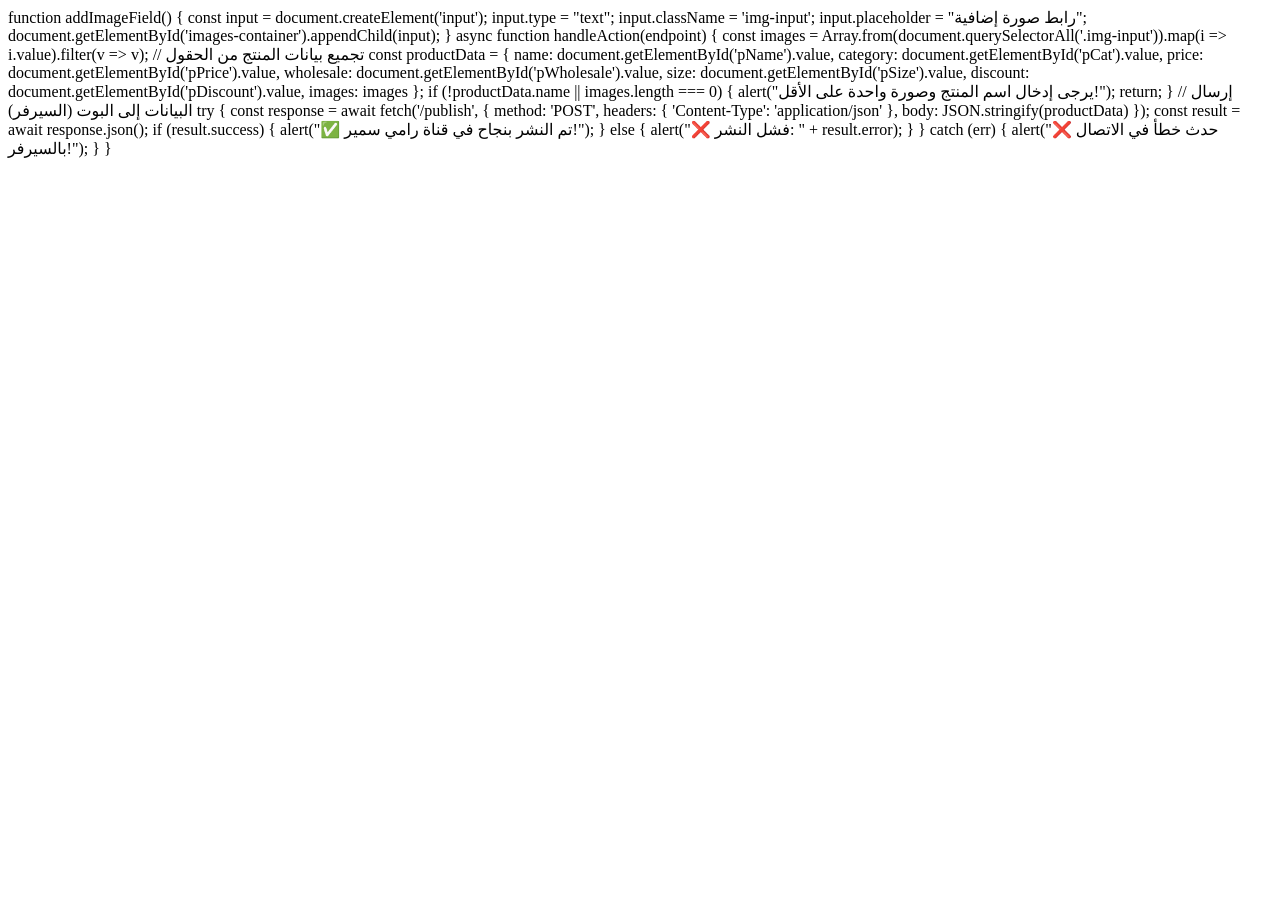
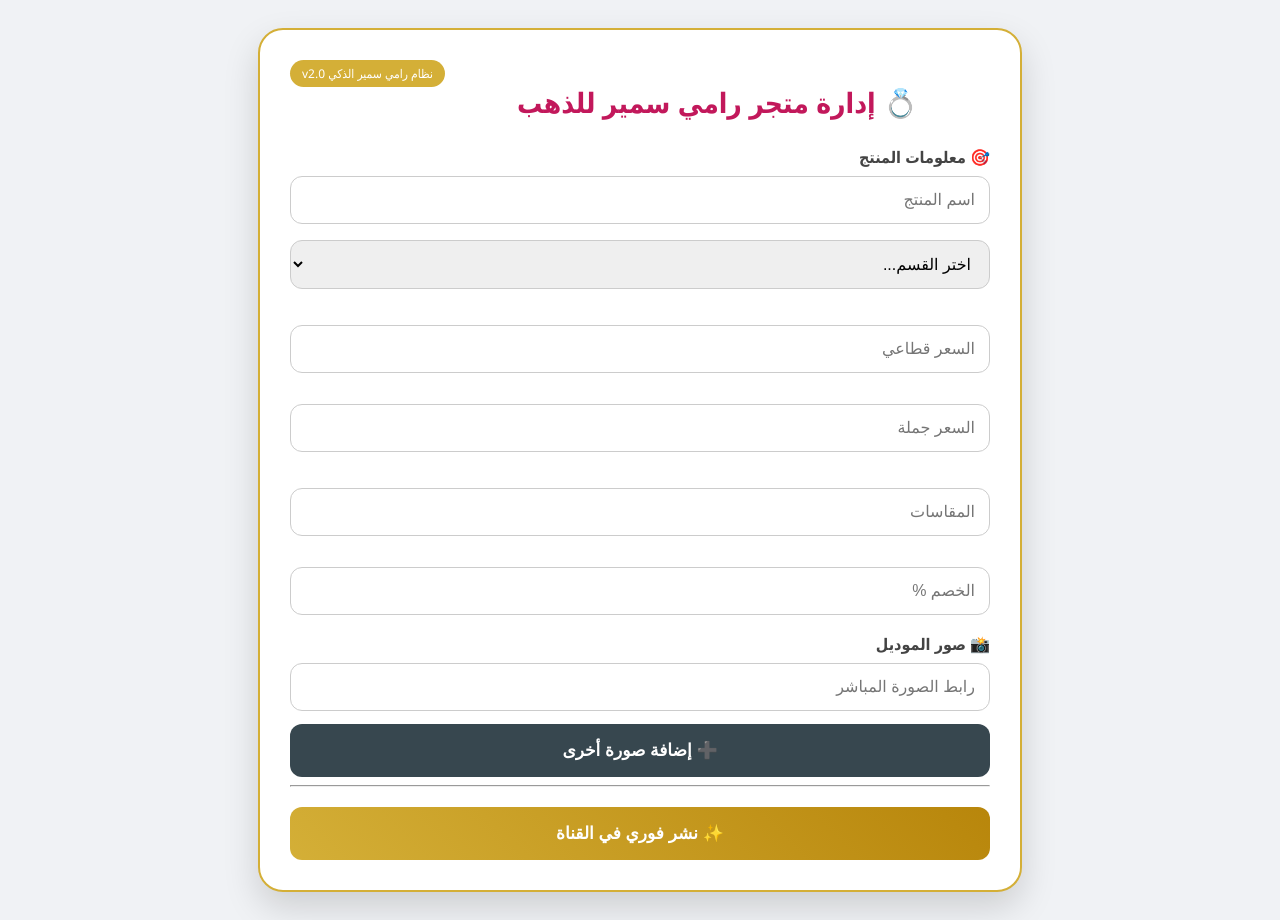
Before and after one commit to ramisamir2006-hash/my-store, a website: page public/index.html in a window 1280 px wide. Before the commit the page ends 800 px from the top, so only its background shows below. Drawn offline with Linux system fonts and the light colour scheme.

Commit message:
Update index.html
Signed-off-by: ramisamir2006-hash <ramisamir2006@gmail.com>

```diff
--- a/public/index.html
+++ b/public/index.html
@@ -1,3 +1,63 @@
+<!DOCTYPE html>
+<html lang="ar" dir="rtl">
+<head>
+    <meta charset="UTF-8">
+    <meta name="viewport" content="width=device-width, initial-scale=1.0">
+    <title>لوحة تحكم متجر رامي سمير</title>
+    <style>
+        body { font-family: 'Segoe UI', Tahoma, Geneva, Verdana, sans-serif; background: #f0f2f5; padding: 20px; direction: rtl; }
+        .admin-panel { background: white; max-width: 700px; margin: auto; padding: 30px; border-radius: 25px; box-shadow: 0 15px 35px rgba(0,0,0,0.15); border: 2px solid #d4af37; }
+        h2 { color: #c2185b; text-align: center; margin-bottom: 25px; font-size: 28px; }
+        label { font-weight: bold; color: #444; display: block; margin-top: 10px; }
+        input, select, textarea { width: 100%; padding: 14px; margin: 8px 0; border: 1px solid #ccc; border-radius: 12px; box-sizing: border-box; font-size: 16px; transition: 0.3s; }
+        input:focus { border-color: #d4af37; outline: none; box-shadow: 0 0 8px rgba(212, 175, 55, 0.3); }
+        .btn-group { display: flex; gap: 15px; margin-top: 20px; flex-wrap: wrap; }
+        button { flex: 1; padding: 16px; border: none; border-radius: 12px; cursor: pointer; font-weight: bold; font-size: 17px; transition: 0.3s; min-width: 200px; }
+        .publish-btn { background: linear-gradient(45deg, #d4af37, #b8860b); color: white; }
+        .publish-btn:hover { background: linear-gradient(45deg, #b8860b, #d4af37); transform: translateY(-2px); }
+        .add-img-btn { background: #37474f; color: white; width: 100%; margin-top: 5px; }
+        .badge { background: #d4af37; color: white; padding: 5px 12px; border-radius: 20px; font-size: 12px; float: left; }
+    </style>
+</head>
+<body>
+
+<div class="admin-panel">
+    <span class="badge">نظام رامي سمير الذكي v2.0</span>
+    <h2>💍 إدارة متجر رامي سمير للذهب</h2>
+
+    <label>🎯 معلومات المنتج</label>
+    <input type="text" id="pName" placeholder="اسم المنتج">
+
+    <select id="pCat">
+        <option value="" disabled selected>اختر القسم...</option>
+        <option>خواتم</option><option>سلاسل</option><option>انسيالات</option>
+        <option>أساور</option><option>حلق</option><option>غوايش</option>
+    </select>
+
+    <div class="btn-group">
+        <input type="number" id="pPrice" placeholder="السعر قطاعي">
+        <input type="number" id="pWholesale" placeholder="السعر جملة">
+    </div>
+
+    <div class="btn-group">
+        <input type="text" id="pSize" placeholder="المقاسات">
+        <input type="number" id="pDiscount" placeholder="الخصم %">
+    </div>
+
+    <label>📸 صور الموديل</label>
+    <div id="images-container">
+        <input type="text" class="img-input" placeholder="رابط الصورة المباشر">
+    </div>
+    <button class="add-img-btn" onclick="addImageField()">➕ إضافة صورة أخرى</button>
+
+    <hr>
+
+    <div class="btn-group">
+        <button class="publish-btn" onclick="sendToBot()">✨ نشر فوري في القناة</button>
+    </div>
+</div>
+
+<script>
     function addImageField() {
         const input = document.createElement('input');
         input.type = "text";
@@ -6,11 +66,9 @@
         document.getElementById('images-container').appendChild(input);
     }
 
-    async function handleAction(endpoint) {
+    async function sendToBot() {
         const images = Array.from(document.querySelectorAll('.img-input')).map(i => i.value).filter(v => v);
-
-        // تجميع بيانات المنتج من الحقول
-        const productData = {
+        const data = {
             name: document.getElementById('pName').value,
             category: document.getElementById('pCat').value,
             price: document.getElementById('pPrice').value,
@@ -20,26 +78,21 @@
             images: images
         };
 
-        if (!productData.name || images.length === 0) {
-            alert("يرجى إدخال اسم المنتج وصورة واحدة على الأقل!");
+        if (!data.name || images.length === 0) {
+            alert("يرجى ملء الاسم وصورة واحدة على الأقل!");
             return;
         }
 
-        // إرسال البيانات إلى البوت (السيرفر)
-        try {
-            const response = await fetch('/publish', {
-                method: 'POST',
-                headers: { 'Content-Type': 'application/json' },
-                body: JSON.stringify(productData)
-            });
+        const res = await fetch('/publish', {
+            method: 'POST',
+            headers: { 'Content-Type': 'application/json' },
+            body: JSON.stringify(data)
+        });
 
-            const result = await response.json();
-            if (result.success) {
-                alert("✅ تم النشر بنجاح في قناة رامي سمير!");
-            } else {
-                alert("❌ فشل النشر: " + result.error);
-            }
-        } catch (err) {
-            alert("❌ حدث خطأ في الاتصال بالسيرفر!");
-        }
+        const result = await res.json();
+        if (result.success) alert("✅ تم النشر بنجاح!");
+        else alert("❌ خطأ: " + result.error);
     }
+</script>
+</body>
+</html>
```
